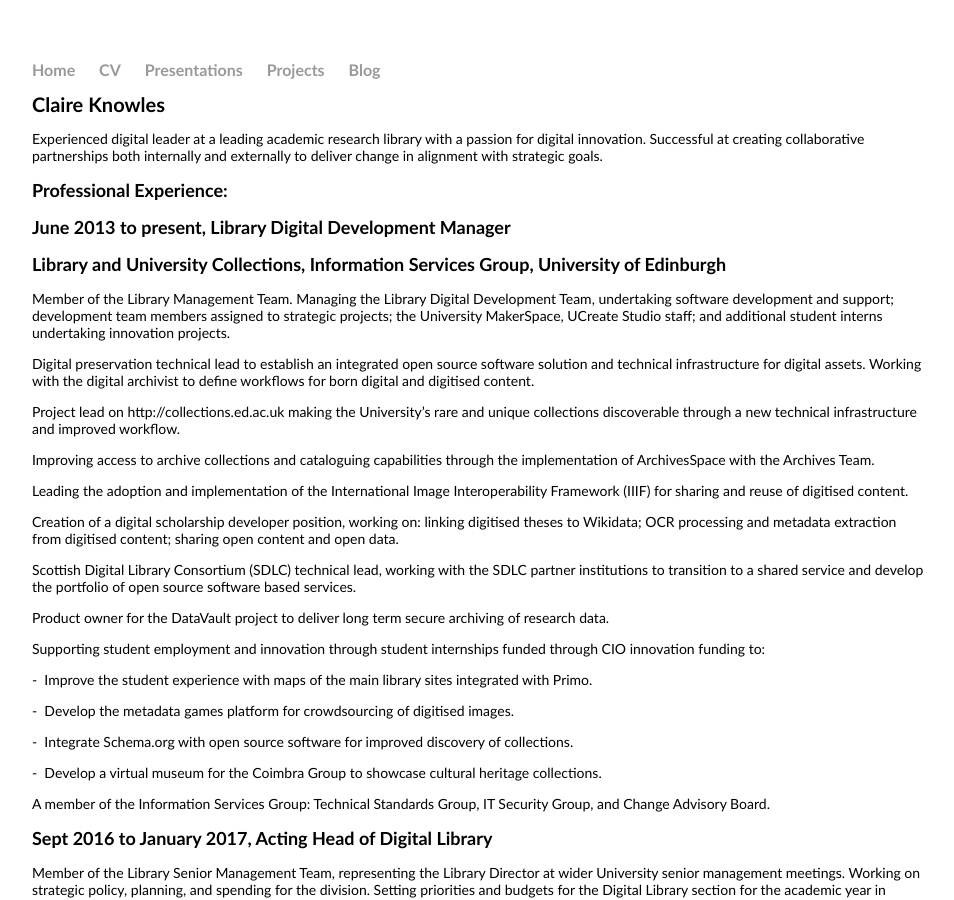
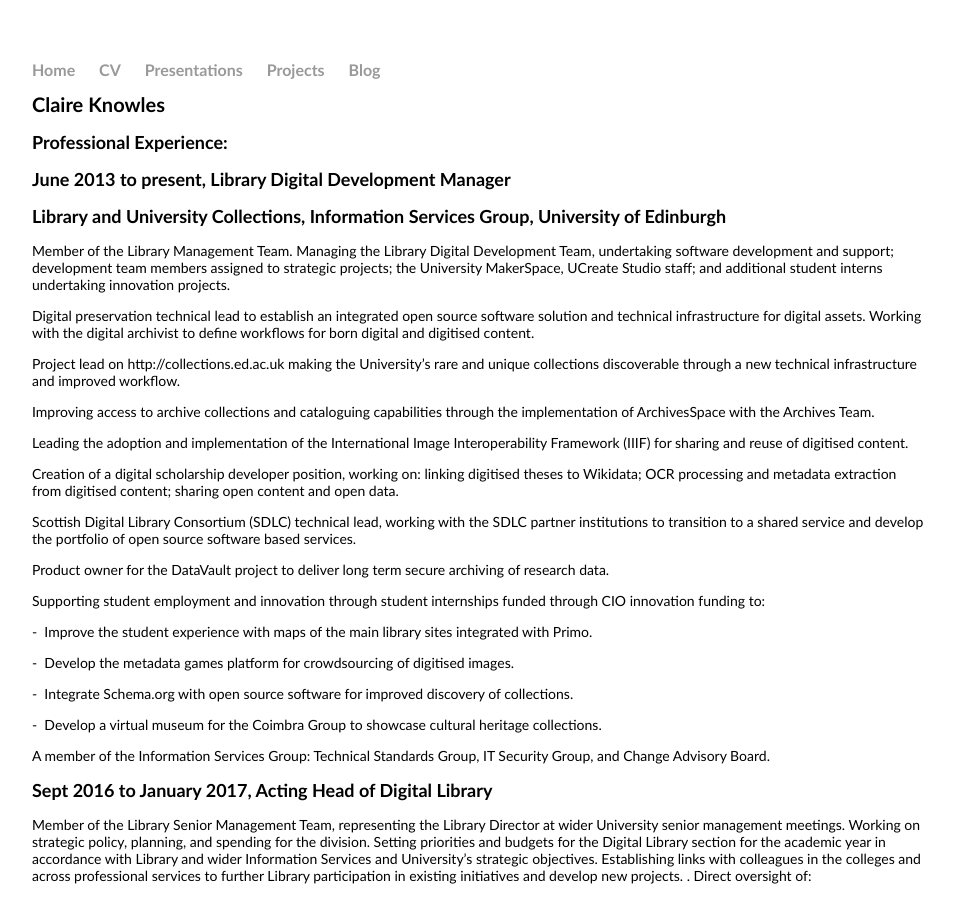
Before and after one commit to seesmith/seesmith.github.io, a Jekyll site: the page built from cv/index.html, in a window 1280 px wide and 900 px high. Shown: the whole window, without its empty margins (160-1114 px from the left). Built offline with Jekyll 4.4.1, drawn with Linux system fonts in a browser that asks for light colours.

Commit message:
removed sub heading

```diff
--- a/cv/index.html
+++ b/cv/index.html
@@ -4,9 +4,6 @@
 ---
 <div class="blurb">
 	<h1>Claire Knowles</h1>
-
-<p>Experienced digital leader at a leading academic research library with a passion for digital innovation. Successful at creating collaborative partnerships both internally and externally to deliver change in alignment with strategic goals. </p>
-
 	<h2>Professional Experience:</h2>
 <h2>June 2013 to present, Library Digital Development Manager</h2>
 <h2>Library and University Collections, Information Services Group, University of Edinburgh</h2>
```
